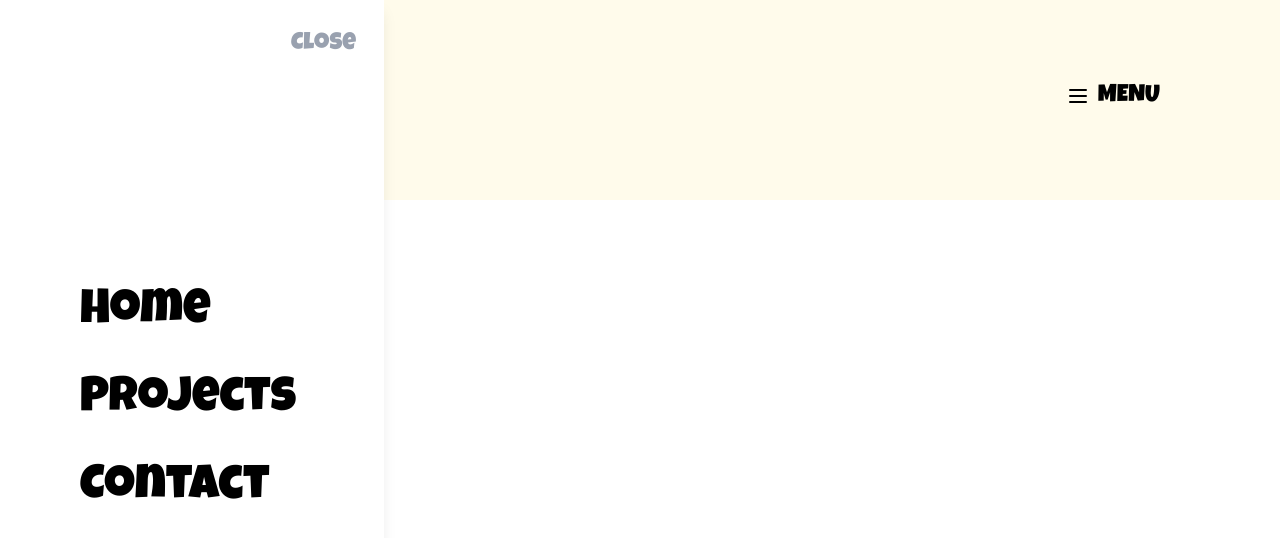
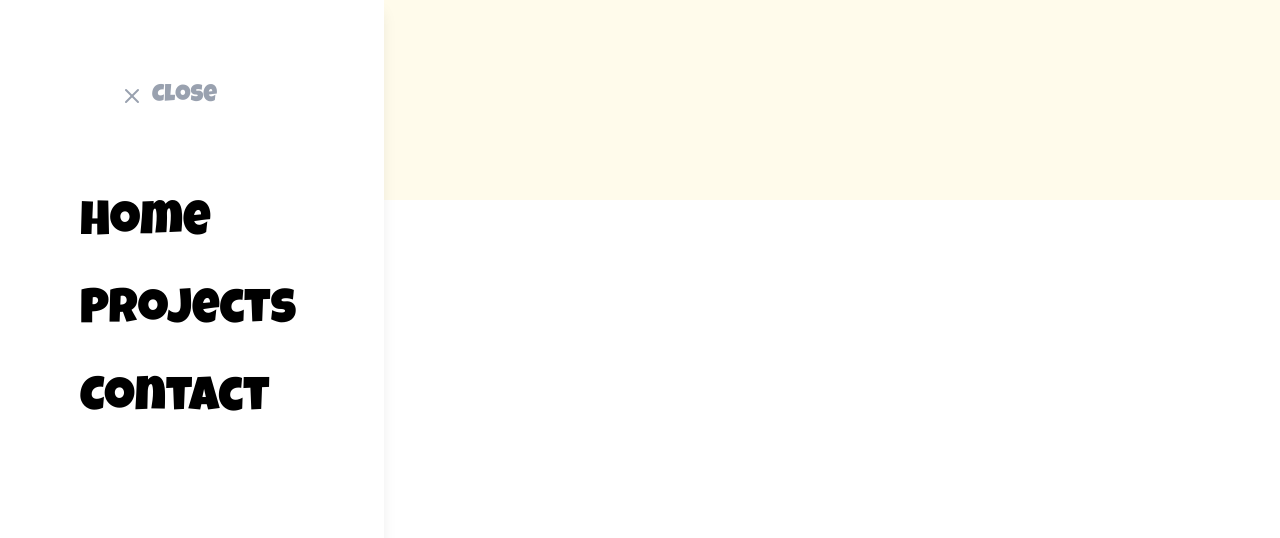
Before and after one commit to PedroWrublak/portfolio, a Next.js app: page / in a window 1280 px wide. Both pictures are taken after a click on the element "MENU". Shown: the top 538 px of the page. Built offline with nearby package versions, Linux system fonts and the light colour scheme.

Commit message:
Added toggle button for sidebar

```diff
--- a/src/app/components/Navbar/index.tsx
+++ b/src/app/components/Navbar/index.tsx
@@ -1,32 +1,44 @@
-import { Menu } from "lucide-react";
+import { Menu, X } from "lucide-react";
 
-import { Luckiest_Guy } from 'next/font/google';
+import { Luckiest_Guy } from "next/font/google";
 
 const luckiestGuy = Luckiest_Guy({
-    subsets: ['latin'],
-    weight: '400',
-  });
-
+  subsets: ["latin"],
+  weight: "400",
+});
 
 type NavBarProps = {
-    onMenuClick: () => void;
-    isSidebarOpen: boolean;
-}
 
-function Navbar({ onMenuClick, isSidebarOpen }: NavBarProps) {
+  isSidebarOpen: boolean;
+  toggleSidebar: () => void;
+};
+
+function Navbar({ isSidebarOpen, toggleSidebar }: NavBarProps) {
   return (
     <header className="bg-amber-50 h-50">
       {/* Menu */}
       <nav>
-        <div className="fixed top-20 right-30 flex items-center gap-2 z-50 hover:opacity-40 text-black"
-        onClick={onMenuClick}>
-
-                <Menu className="w-6 h-6" />
-                <span className={`font-medium text-2xl select-none uppercase cursor-pointer ${luckiestGuy.className}`}>Menu</span>
-
-
-
-
+        <div
+          className="fixed top-20 left-30 flex items-center gap-2 z-50 hover:opacity-40 text-black"
+          onClick={toggleSidebar}
+        >
+          {isSidebarOpen ? (
+            <>
+              <X className={`${luckiestGuy.className} w-6 h-6 text-2xl hover:opacity-40 text-gray-400 select-none cursor-pointer`} />
+              <span
+                className={`${luckiestGuy.className} text-2xl hover:opacity-40 text-gray-400 select-none cursor-pointer`}
+              >Close</span>
+            </>
+          ) : (
+            <>
+              <Menu className="w-6 h-6" />
+              <span
+                className={`font-medium text-2xl select-none uppercase cursor-pointer ${luckiestGuy.className}`}
+              >
+                Menu
+              </span>
+            </>
+          )}
         </div>
       </nav>
     </header>
--- a/src/app/components/SideBar/index.tsx
+++ b/src/app/components/SideBar/index.tsx
@@ -16,9 +16,6 @@ function SideBar({ isOpen, onClose }: SideBarProps) {
     return (
         <div
         className={`fixed top-0 left-0 h-full w-[30%] bg-white  shadow-lg transform transition-transform duration-300 z-40 ${isOpen ? "translate-x-0" : "-translate-x-full"}`}>
-            <div className="p-7 flex justify-end items-center">
-                <button onClick={onClose} className={`${luckiestGuy.className} text-2xl hover:opacity-40 text-gray-400 select-none cursor-pointer`}>Close</button>
-            </div>
             <ul className={`mt-50 px-20 space-y-10 flex flex-col justify-center ${luckiestGuy.className} text-black select-none`}>
                 <li className="text-5xl hover:text-blue-400 cursor-pointer">Home</li>
                 <li className="text-5xl hover:text-blue-400 cursor-pointer">Projects</li>
--- a/src/app/page.tsx
+++ b/src/app/page.tsx
@@ -5,12 +5,16 @@ import Navbar from "./components/Navbar";
 import SideBar from "./components/SideBar";
 
 export default function Home() {
-  const [isSidebarOpen, setIsSidebarOpen] = useState(false);
+  const [isSidebarOpen, setIsSidebarOpen] = useState<boolean>(false);
 
   return (
     <>
 
-      <Navbar onMenuClick={() => setIsSidebarOpen(true)} isSidebarOpen={isSidebarOpen}></Navbar>
+      <Navbar
+      isSidebarOpen={isSidebarOpen}
+      toggleSidebar={() => setIsSidebarOpen(prev => !prev)}
+      >
+      </Navbar>
 
       <SideBar isOpen={isSidebarOpen} onClose={() => setIsSidebarOpen(false)}></SideBar>
     </>
```
